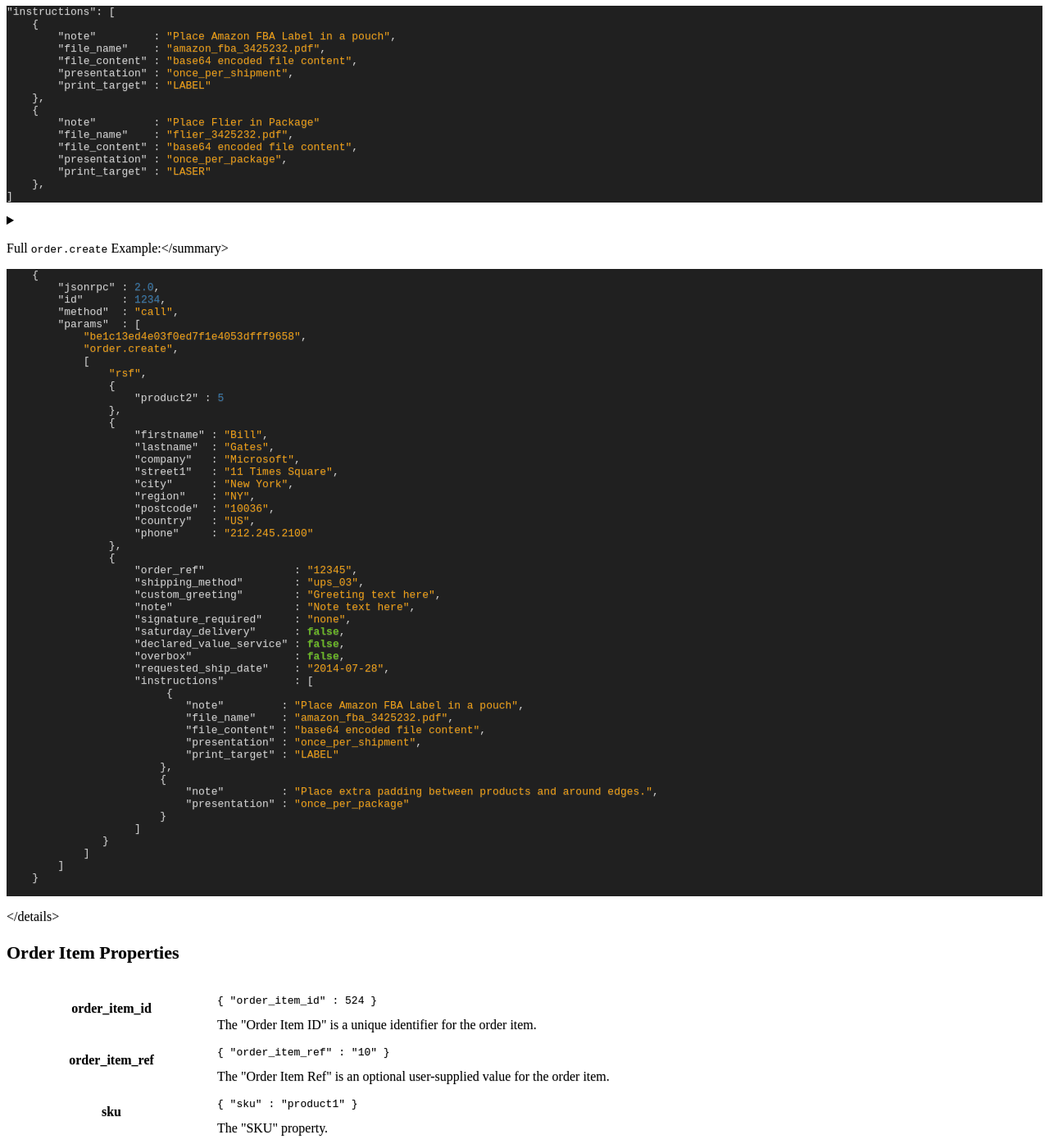
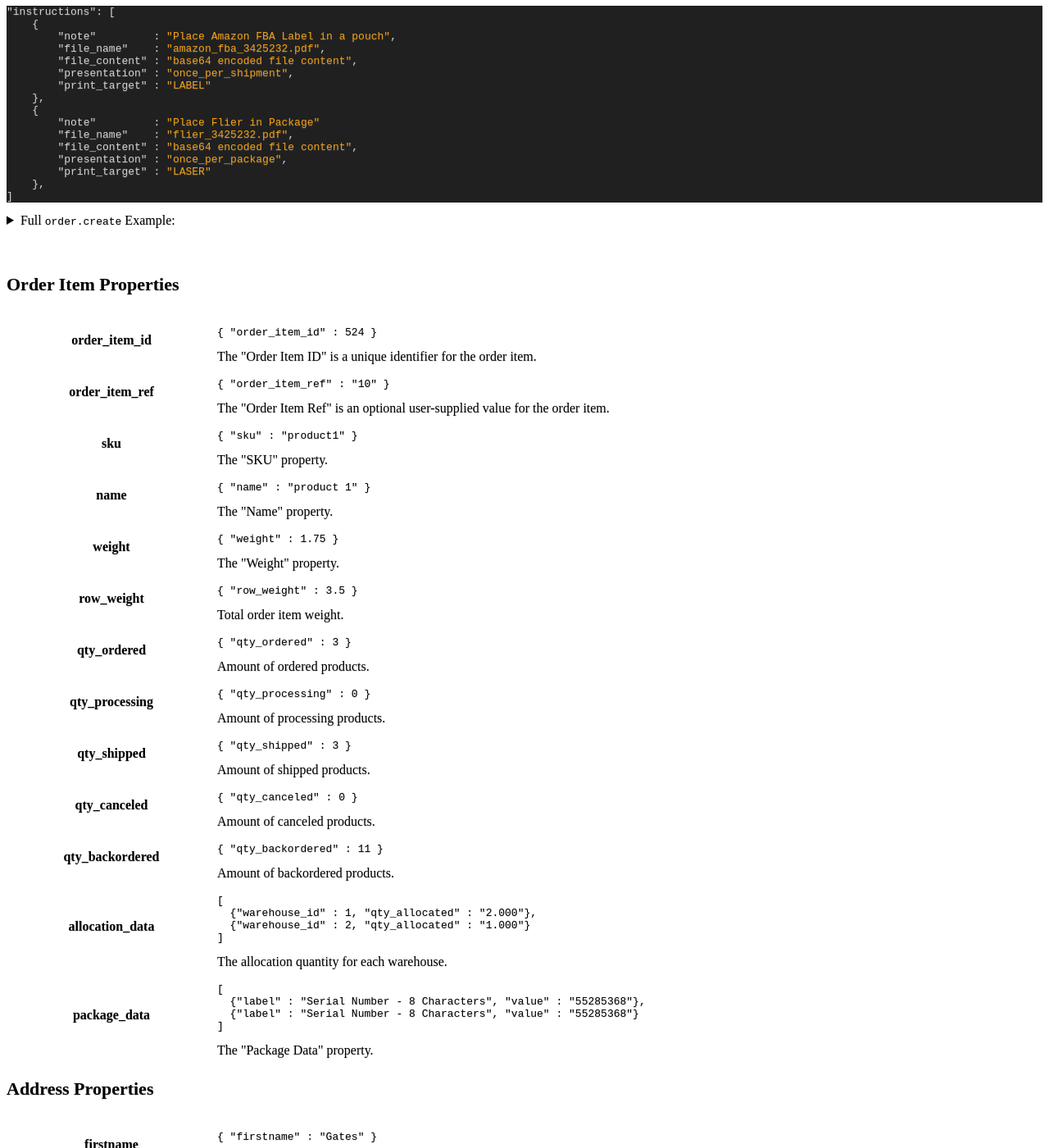
Before and after one commit to ShipStream/shipstream.github.io, a Jekyll site: the page built from _posts/2014-07-25-order.md, in a window 1280 px wide and 1400 px high, scrolled down 15103 px. Shown: the whole window at 82% size. Built offline with Jekyll 4.4.1, drawn with Linux system fonts in a browser that asks for light colours; a style sheet for code colours, icons or effects is not loaded.

Commit message:
Correcting collapsible element.

```diff
--- a/_posts/2014-07-25-order.md
+++ b/_posts/2014-07-25-order.md
@@ -1120,8 +1120,7 @@ Attempt to cancel all items on an order:
 ]
 ~~~
 
-<details markdown="block">
-<summary markdown="1">Full `order.create`{:.javascript} Example:</summary>
+<details><summary>Full <code>order.create</code> Example:</summary>
 
 ~~~ json
     {
@@ -1176,8 +1175,7 @@ Attempt to cancel all items on an order:
     }
 
 ~~~
-
-</details>
+</details>&ensp;
 
 <h3 id="order_item_properties">
     Order Item Properties
```
